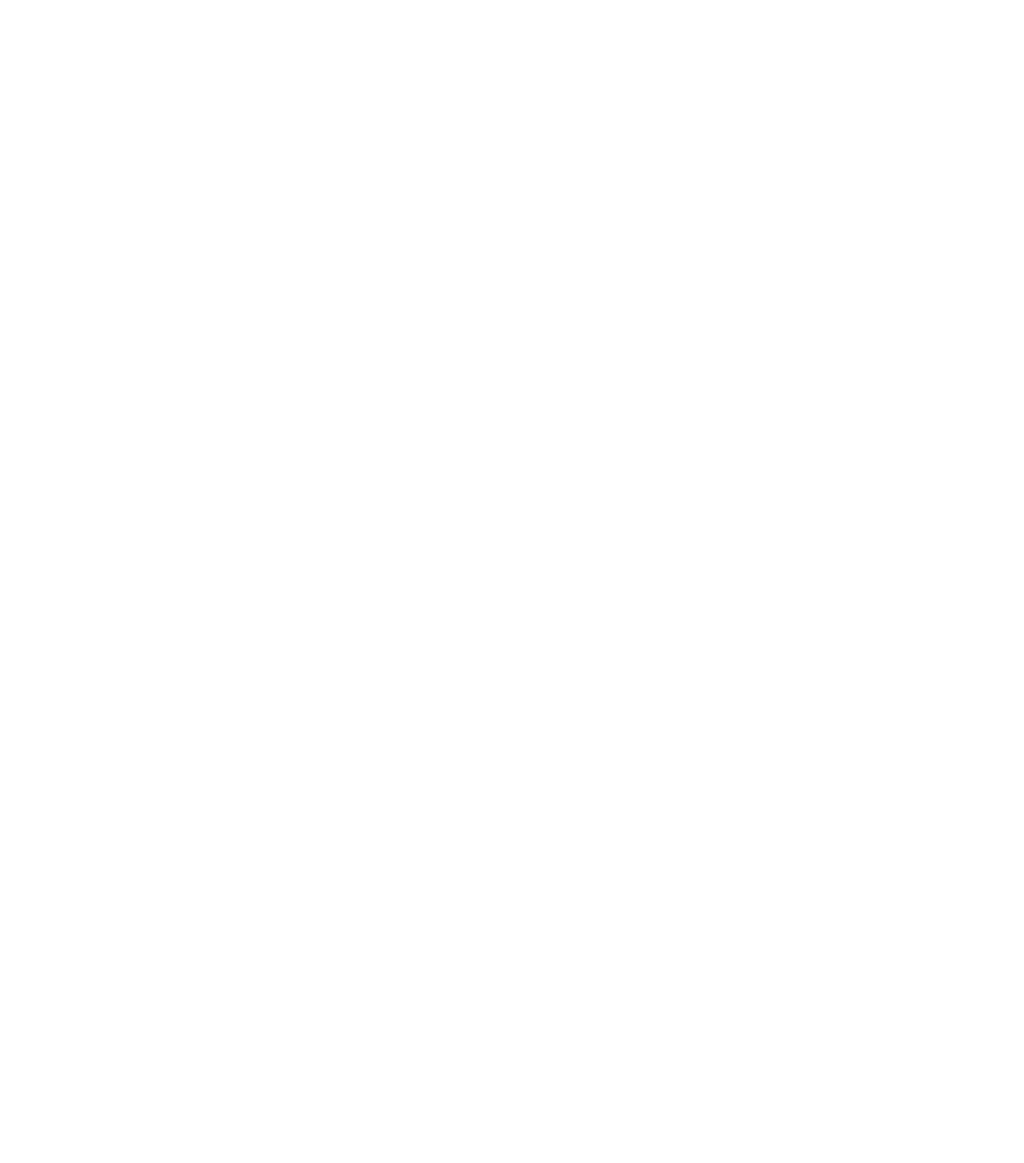
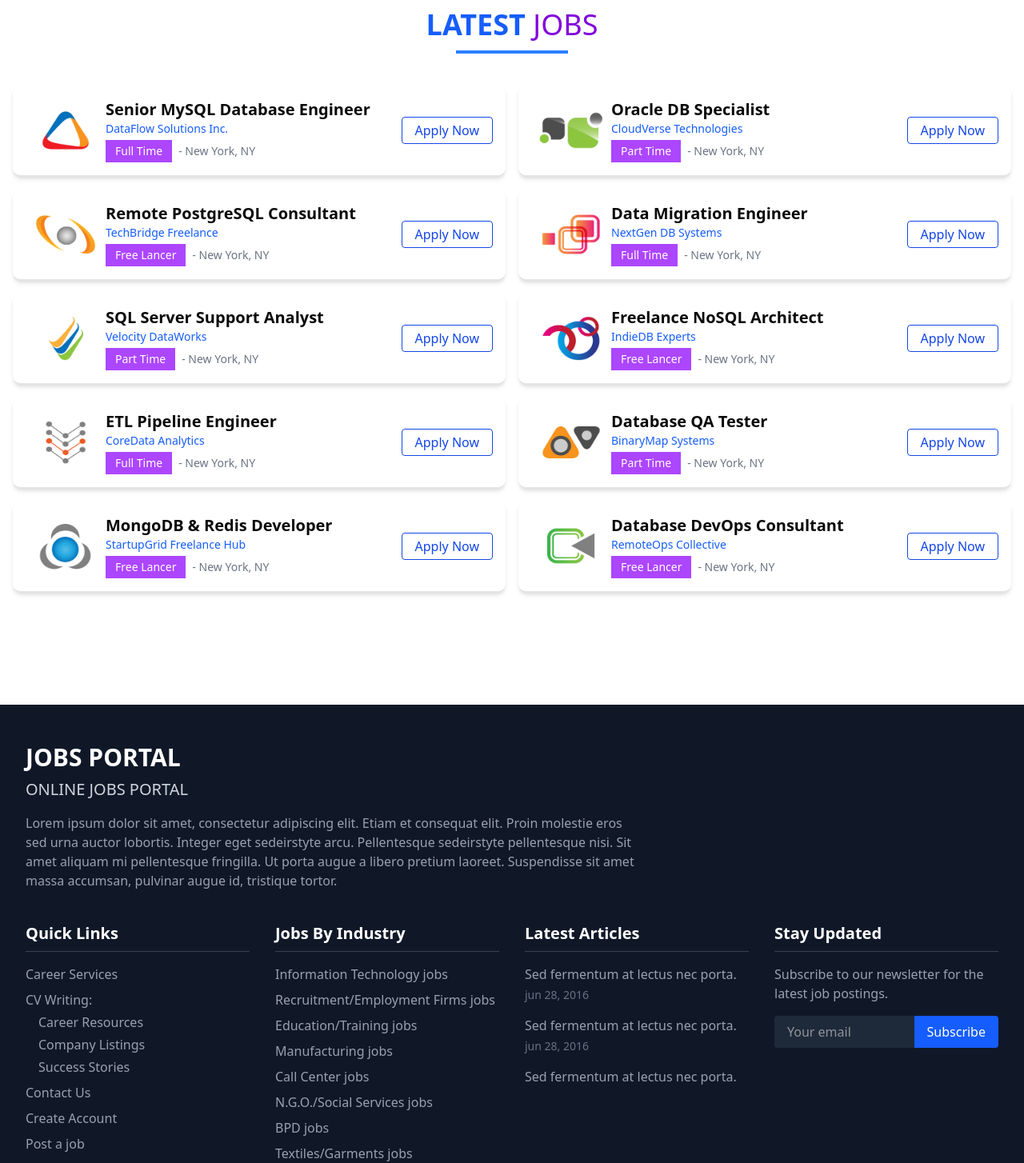
Before and after one commit to freelancerjoynal/job-guru-frontend, a Next.js app: page / in a window 1280 px wide. Shown: the part 3840-5294 px from the top of the page at 80% size. Before the commit the page ends 3711 px from the top, so only its background shows below. Built offline with nearby package versions, Linux system fonts and the light colour scheme.

Commit message:
homepage basic design completed

```diff
--- a/src/app/(root)/layout.js
+++ b/src/app/(root)/layout.js
@@ -1,11 +1,13 @@
 import Header from '@/components/layouts/header/Header'
 import React from 'react'
+import Footer from '@/components/layouts/footer/Footer'
 
 export default function layout({children}) {
   return (
     <>
      <Header></Header>
      {children}
+     <Footer></Footer>
     </>
   )
 }
--- a/src/app/(root)/page.js
+++ b/src/app/(root)/page.js
@@ -7,6 +7,7 @@ import HowitWorks from '@/components/homepage/Howitworks/HowitWorks'
 import BrowseByCategory from '@/components/homepage/BrowseByCategory/BrowseByCategory'
 import FeaturedJobs from '@/components/homepage/FeaturedJobs/FeaturedJobs'
 import WatchVideo from '@/components/homepage/VideoSection/WatchVideo'
+import LatestJobs from '@/components/homepage/LatestJobs/LatestJobs'
 
 
 export default function page() {
@@ -18,6 +19,7 @@ export default function page() {
     <BrowseByCategory />
     <FeaturedJobs />
     <WatchVideo />
+    <LatestJobs />
     </>
   )
 }
--- /dev/null
+++ b/src/components/homepage/LatestJobs/LatestJobs.jsx
@@ -0,0 +1,28 @@
+import React from "react";
+import JobCard from "@/components/global/JobCard";
+import JobData from "@/database/JobData";
+
+export default function LatestJobs() {
+    const jobList = JobData;
+  return (
+    <div className="py-25">
+    <div className="container mx-auto px-4">
+      <div className="text-center mb-10">
+        <h2 className="text-2xl uppercase text-gray-400 mb-2">
+          Here You Can See
+        </h2>
+        <h3 className="text-4xl text-blue-600">
+          <span className="text-blue-600 font-bold">LATEST</span>{" "}
+          <span className="text-purple-700">JOBS</span>
+        </h3>
+        <div className="h-1 w-35 bg-blue-500 m-auto mt-3"></div>
+        <div className="grid grid-cols-1 lg:grid-cols-2 gap-4 mt-10">
+            {jobList.map((job, index) => (
+                <JobCard key={index} job={job} />
+            ))}
+        </div>
+      </div>
+    </div>
+    </div>
+  );
+}
--- a/src/components/homepage/VideoSection/WatchVideo.jsx
+++ b/src/components/homepage/VideoSection/WatchVideo.jsx
@@ -3,7 +3,7 @@ import { FaRegCirclePlay } from "react-icons/fa6";
 
 export default function WatchVideo() {
   return (
-    <div className='py-20 bg-[url("/images/videobg.jpg")] bg-fixed text-white'>
+    <div className='py-20 bg-[url("/images/videobg.jpg")] bg-scroll bg-no-repeat text-white'>
       <h2 className="text-2xl uppercase text-gray-400 mb-2 text-center">
         Here You Can See
       </h2>
--- /dev/null
+++ b/src/components/layouts/footer/Footer.jsx
@@ -0,0 +1,102 @@
+const Footer = () => {
+  return (
+    <footer className="bg-gray-900 text-white pt-12 pb-8 px-4 sm:px-6 lg:px-8">
+      <div className="max-w-7xl mx-auto">
+        {/* Top section */}
+        <div className="mb-10">
+          <h1 className="text-3xl font-bold mb-2">JOBS PORTAL</h1>
+          <h2 className="text-xl text-gray-300 mb-4">ONLINE JOBS PORTAL</h2>
+          <p className="text-gray-400 max-w-3xl">
+            Lorem ipsum dolor sit amet, consectetur adipiscing elit. Etiam et consequat elit. Proin molestie eros sed urna auctor lobortis. Integer eget sedeirstyte arcu. Pellentesque sedeirstyte pellentesque nisi. Sit amet aliquam mi pellentesque fringilla. Ut porta augue a libero pretium laoreet. Suspendisse sit amet massa accumsan, pulvinar augue id, tristique tortor.
+          </p>
+        </div>
+
+        {/* Links sections */}
+        <div className="grid grid-cols-1 md:grid-cols-2 lg:grid-cols-4 gap-8">
+          {/* Quick Links */}
+          <div>
+            <h3 className="text-xl font-semibold mb-4 border-b border-gray-700 pb-2">Quick Links</h3>
+            <ul className="space-y-2">
+              <li><a href="#" className="text-gray-400 hover:text-white transition">Career Services</a></li>
+              <li>
+                <span className="text-gray-400">CV Writing:</span>
+                <ul className="ml-4 mt-1 space-y-1">
+                  <li><a href="#" className="text-gray-400 hover:text-white transition">Career Resources</a></li>
+                  <li><a href="#" className="text-gray-400 hover:text-white transition">Company Listings</a></li>
+                  <li><a href="#" className="text-gray-400 hover:text-white transition">Success Stories</a></li>
+                </ul>
+              </li>
+              <li><a href="#" className="text-gray-400 hover:text-white transition">Contact Us</a></li>
+              <li><a href="#" className="text-gray-400 hover:text-white transition">Create Account</a></li>
+              <li><a href="#" className="text-gray-400 hover:text-white transition">Post a job</a></li>
+              <li><a href="#" className="text-gray-400 hover:text-white transition">Contact Sales</a></li>
+            </ul>
+          </div>
+
+          {/* Jobs By Industry */}
+          <div>
+            <h3 className="text-xl font-semibold mb-4 border-b border-gray-700 pb-2">Jobs By Industry</h3>
+            <ul className="space-y-2">
+              <li><a href="#" className="text-gray-400 hover:text-white transition">Information Technology jobs</a></li>
+              <li><a href="#" className="text-gray-400 hover:text-white transition">Recruitment/Employment Firms jobs</a></li>
+              <li><a href="#" className="text-gray-400 hover:text-white transition">Education/Training jobs</a></li>
+              <li><a href="#" className="text-gray-400 hover:text-white transition">Manufacturing jobs</a></li>
+              <li><a href="#" className="text-gray-400 hover:text-white transition">Call Center jobs</a></li>
+              <li><a href="#" className="text-gray-400 hover:text-white transition">N.G.O./Social Services jobs</a></li>
+              <li><a href="#" className="text-gray-400 hover:text-white transition">BPD jobs</a></li>
+              <li><a href="#" className="text-gray-400 hover:text-white transition">Textiles/Garments jobs</a></li>
+              <li><a href="#" className="text-gray-400 hover:text-white transition">Telecommunications/PJP jobs</a></li>
+            </ul>
+          </div>
+
+          {/* Latest Articles */}
+          <div>
+            <h3 className="text-xl font-semibold mb-4 border-b border-gray-700 pb-2">Latest Articles</h3>
+            <ul className="space-y-4">
+              <li>
+                <a href="#" className="text-gray-400 hover:text-white transition">
+                  Sed fermentum at lectus nec porta.
+                </a>
+                <p className="text-sm text-gray-500 mt-1">jun 28, 2016</p>
+              </li>
+              <li>
+                <a href="#" className="text-gray-400 hover:text-white transition">
+                  Sed fermentum at lectus nec porta.
+                </a>
+                <p className="text-sm text-gray-500 mt-1">jun 28, 2016</p>
+              </li>
+              <li>
+                <a href="#" className="text-gray-400 hover:text-white transition">
+                  Sed fermentum at lectus nec porta.
+                </a>
+              </li>
+            </ul>
+          </div>
+
+          {/* Newsletter or additional content can go here */}
+          <div>
+            <h3 className="text-xl font-semibold mb-4 border-b border-gray-700 pb-2">Stay Updated</h3>
+            <p className="text-gray-400 mb-4">Subscribe to our newsletter for the latest job postings.</p>
+            <div className="flex">
+              <input
+                type="email"
+                placeholder="Your email"
+                className="bg-gray-800 text-white px-4 py-2 rounded-l focus:outline-none focus:ring-2 focus:ring-blue-500 w-full"
+              />
+              <button className="bg-blue-600 hover:bg-blue-700 px-4 py-2 rounded-r transition">
+                Subscribe
+              </button>
+            </div>
+          </div>
+        </div>
+
+        {/* Copyright */}
+        <div className="mt-12 pt-6 border-t border-gray-800 text-center text-gray-500 text-sm">
+          <p>© {new Date().getFullYear()} Jobs Portal. All rights reserved.</p>
+        </div>
+      </div>
+    </footer>
+  );
+};
+
+export default Footer;
```
